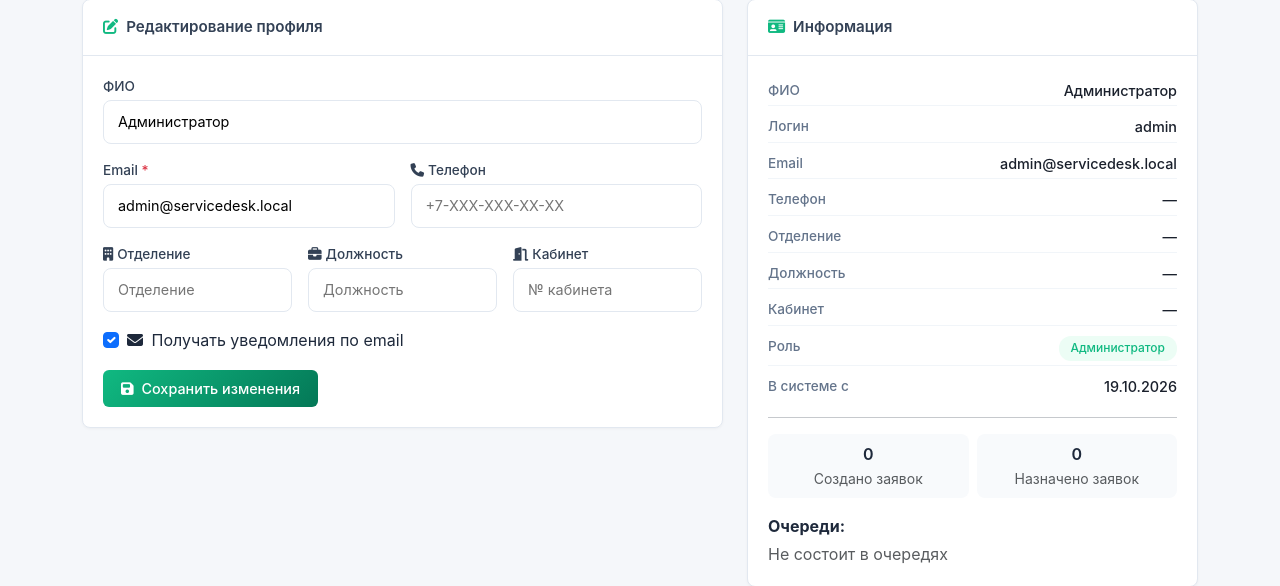
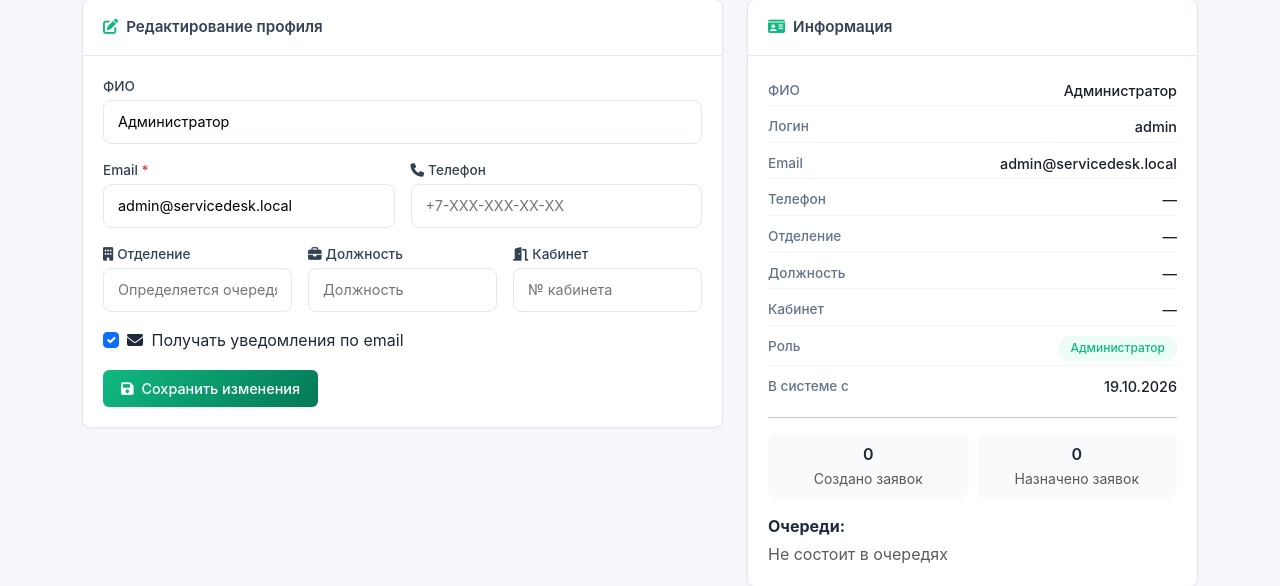
Before and after one commit to Mi-Gear/Pulse, a Flask app: page /profile in a window 1280 px wide. Shown: the part 182-768 px from the top of the page. Run offline with Flask 3, Linux system fonts and the light colour scheme; a user stored in the database is signed in; parts of the project's set-up code (start-up, migrations or seed data) failed here and were passed over; some libraries are stand-ins or nearby versions.

Commit message:
Make department field read-only in profile

```diff
--- a/templates/profile.html
+++ b/templates/profile.html
@@ -42,7 +42,7 @@
                             <label class="form-label-modern">
                                 <i class="fas fa-building me-1"></i>Отделение
                             </label>
-                            <input type="text" class="form-control-modern" name="department" value="{{ current_user.department or '' }}" placeholder="Отделение">
+                            <input type="text" class="form-control-modern" name="department" value="{{ current_user.department or '' }}" placeholder="Определяется очередями пользователя" readonly title="Отделение определяется членством в очередях">
                         </div>
                         <div class="col-md-4">
                             <label class="form-label-modern">
```
